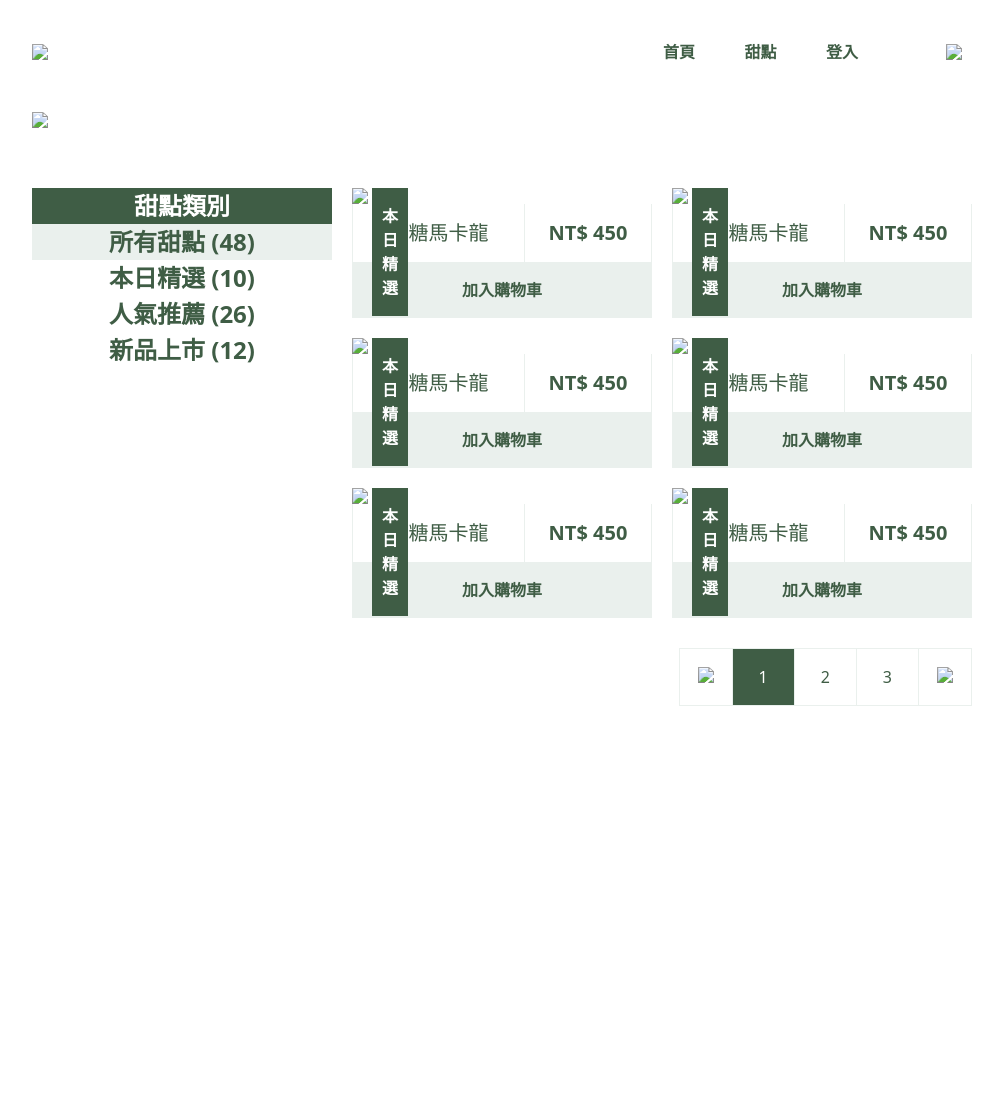
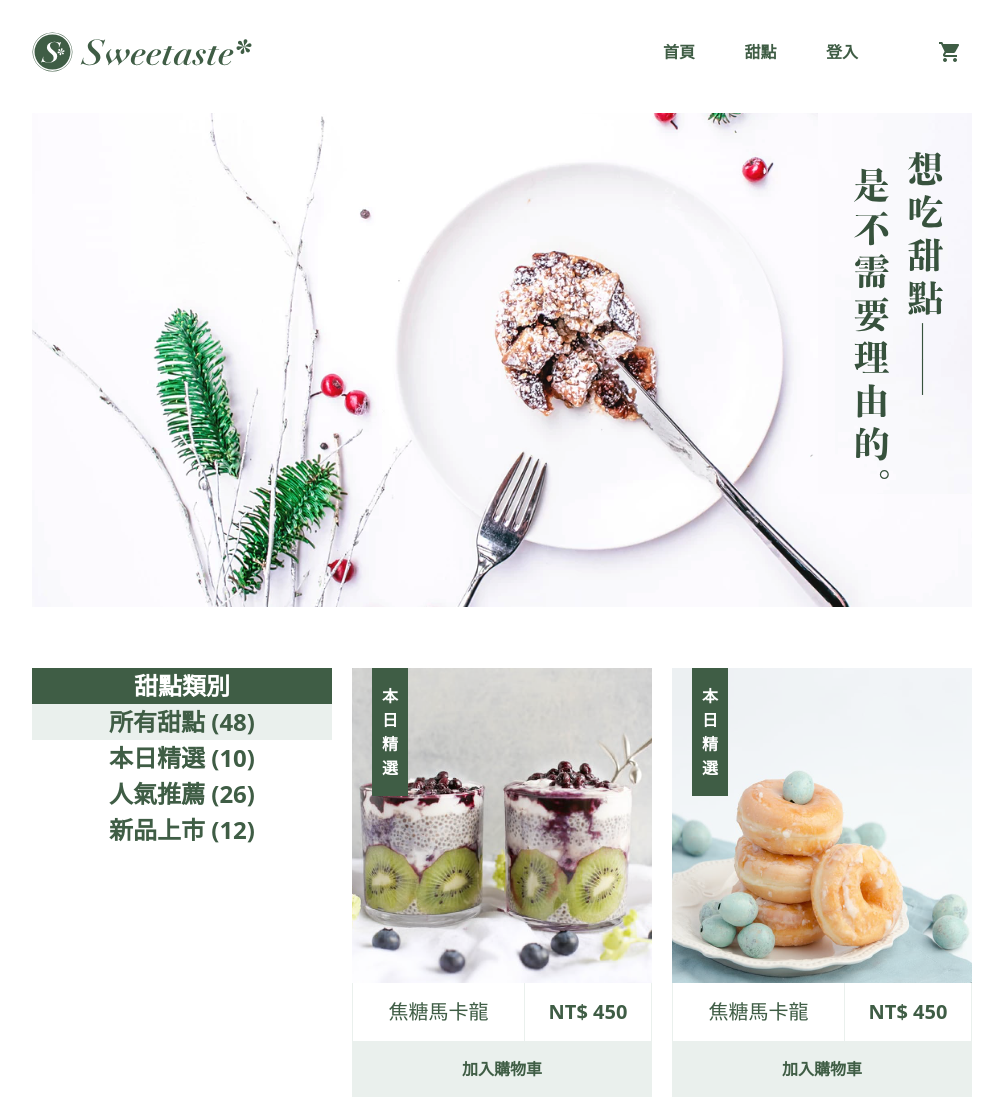
Before and after one commit to julypenguin/HexPublicWelfareTask1, a plain HTML site: page index.html in a window 1280 px wide. Shown: the top 1100 px of the page, without its empty margins (138-1141 px from the left). Before the commit the page ends 800 px from the top, so only its background shows below. Drawn offline with nearby package versions, Linux system fonts and the light colour scheme; the site is published under a folder, as on GitHub Pages, so addresses that start at the root find nothing.

Commit message:
圖片路徑補上 .

```diff
--- a/index.html
+++ b/index.html
@@ -15,7 +15,7 @@
         <div class="container-page mx-auto my-0">
             <header class="flex justify-between items-center font-bold select-none">
                 <div class="logo cursor-pointer">
-                    <img class="w-full" src="/img/logo-all-dark.svg" />
+                    <img class="w-full" src="./img/logo-all-dark.svg" />
                 </div>
                 <nav class="navbar flex justify-between items-center">
                     <div class="nav-btns flex justify-between">
@@ -24,13 +24,13 @@
                         <div class="nav-btn cursor-pointer">登入</div>
                     </div>
                     <div class="nav-btn cursor-pointer">
-                        <img src="/img/shopping_cart.png" />
+                        <img src="./img/shopping_cart.png" />
                     </div>
                 </nav>
             </header>
 
             <section class="banner select-none">
-                <img class="w-full" src="/img/banner.png" />
+                <img class="w-full" src="./img/banner.png" />
             </section>
 
             <main class="flex">
@@ -46,7 +46,7 @@
                     <div class="mb-10px w-full flex flex-wrap">
                         <div class="mr-20px mb-20px text-center">
                             <div class="relative product-img-box">
-                                <img src="/img/p-1.png" />
+                                <img src="./img/p-1.png" />
                                 <div class="w-36px product-ex bg-deep-green text-white font-semibold select-none">本日精選</div>
                             </div>
                             <div class="flex justify-between">
@@ -58,7 +58,7 @@
 
                         <div class="mb-20px text-center">
                             <div class="relative product-img-box">
-                                <img src="/img/p-2.png" />
+                                <img src="./img/p-2.png" />
                                 <div class="w-36px product-ex bg-deep-green text-white font-semibold select-none">本日精選</div>
                             </div>
                             <div class="flex justify-between">
@@ -70,7 +70,7 @@
 
                         <div class="mr-20px mb-20px text-center">
                             <div class="relative product-img-box">
-                                <img src="/img/p-3.png" />
+                                <img src="./img/p-3.png" />
                                 <div class="w-36px product-ex bg-deep-green text-white font-semibold select-none">本日精選</div>
                             </div>
                             <div class="flex justify-between">
@@ -82,7 +82,7 @@
 
                         <div class="mb-20px text-center">
                             <div class="relative product-img-box">
-                                <img src="/img/p-4.png" />
+                                <img src="./img/p-4.png" />
                                 <div class="w-36px product-ex bg-deep-green text-white font-semibold select-none">本日精選</div>
                             </div>
                             <div class="flex justify-between">
@@ -94,7 +94,7 @@
 
                         <div class="mr-20px mb-20px text-center">
                             <div class="relative product-img-box">
-                                <img src="/img/p-5.png" />
+                                <img src="./img/p-5.png" />
                                 <div class="w-36px product-ex bg-deep-green text-white font-semibold select-none">本日精選</div>
                             </div>
                             <div class="flex justify-between">
@@ -106,7 +106,7 @@
 
                         <div class="mb-20px text-center">
                             <div class="relative product-img-box">
-                                <img src="/img/p-6.png" />
+                                <img src="./img/p-6.png" />
                                 <div class="w-36px product-ex bg-deep-green text-white font-semibold select-none">本日精選</div>
                             </div>
                             <div class="flex justify-between">
@@ -119,13 +119,13 @@
 
                     <div class="flex justify-end select-none">
                         <div class="p-18px cursor-pointer border-y-green border-l-green border-r-green">
-                            <img class="w-full" src="/img/arrow_left.png" />
+                            <img class="w-full" src="./img/arrow_left.png" />
                         </div>
                         <div class="py-16px px-26px bg-deep-green text-white border-y-green green border-r-green">1</div>
                         <div class="py-16px px-26px border-y-green green border-r-green cursor-pointer">2</div>
                         <div class="py-16px px-26px border-y-green green border-r-green cursor-pointer">3</div>
                         <div class="p-18px border-y-green green border-r-green cursor-pointer">
-                            <img class="w-full" src="/img/arrow_right.png" />
+                            <img class="w-full" src="./img/arrow_right.png" />
                         </div>
                     </div>
                 </div>
```
